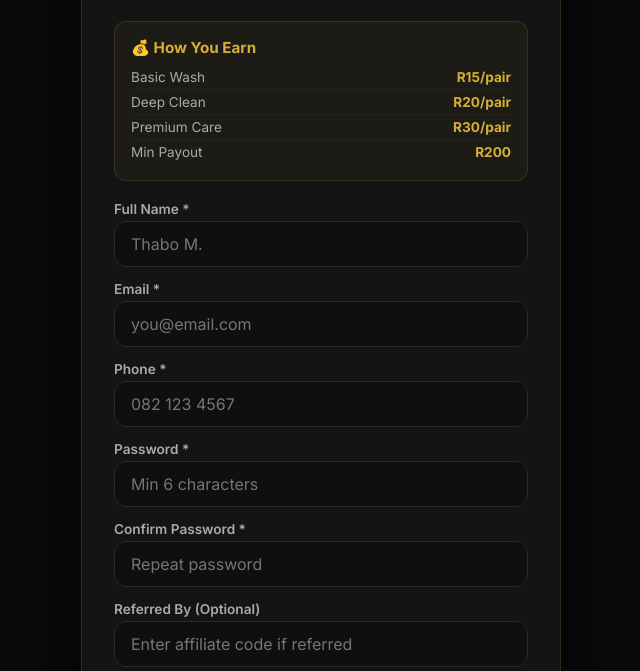
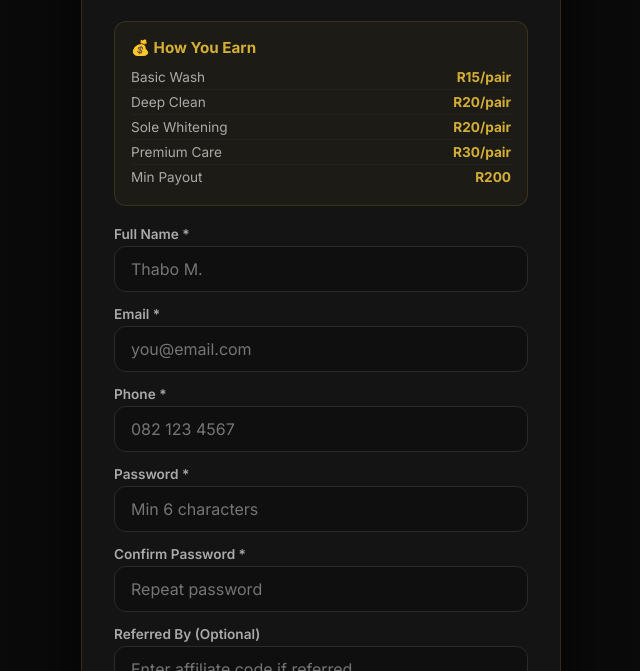
Before and after one commit to Brysonlakes/the-shoe-doc, a website: page affiliate-register.html in a window 1280 px wide. Shown: the part 129-800 px from the top of the page, without its empty margins (319-959 px from the left). Drawn offline with nearby package versions, Linux system fonts and the light colour scheme; no server answers.

Commit message:
Add Sole Whitening earning option to affiliate register

```diff
--- a/affiliate-register.html
+++ b/affiliate-register.html
@@ -42,6 +42,7 @@ body{font-family:'Inter',sans-serif;background:#0A0A0A;color:#E0E0E0;min-height:
 <ul>
 <li><span>Basic Wash</span><strong>R15/pair</strong></li>
 <li><span>Deep Clean</span><strong>R20/pair</strong></li>
+<li><span>Sole Whitening</span><strong>R20/pair</strong></li>
 <li><span>Premium Care</span><strong>R30/pair</strong></li>
 <li><span>Min Payout</span><strong>R200</strong></li>
 </ul>
```
